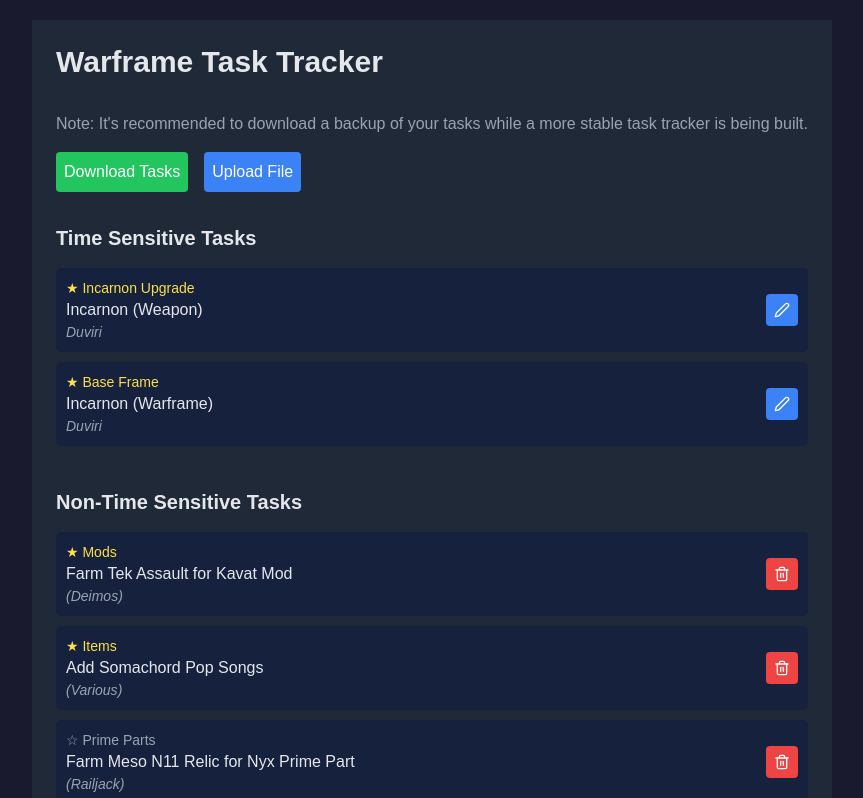
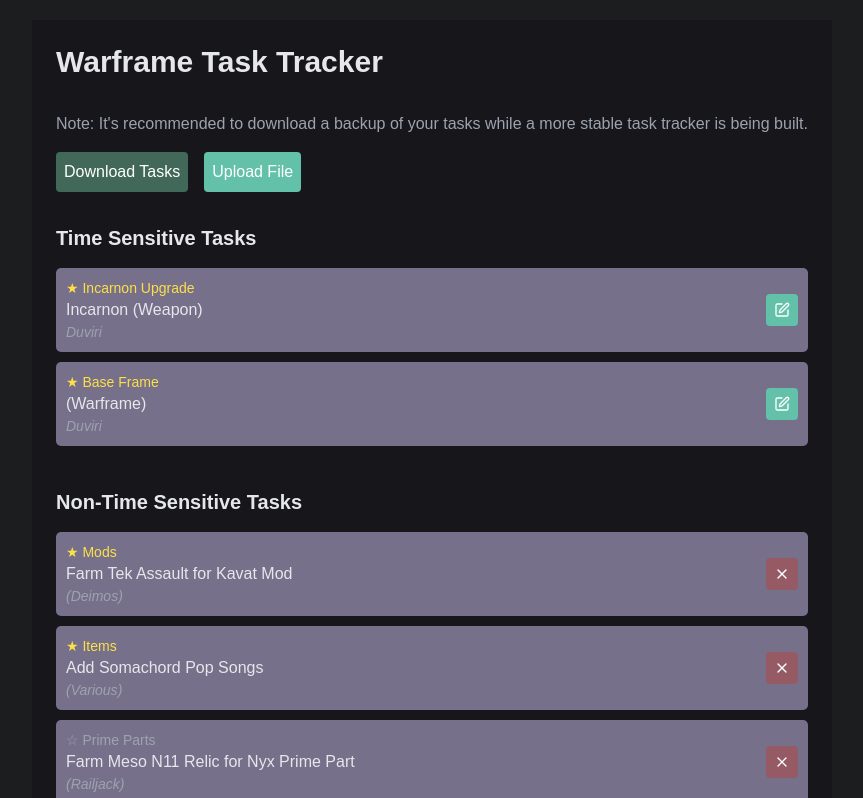
Before and after one commit to commdao/warframe-task-tracker, a React (Create React App) app: page / in a window 1280 px wide. Shown: the top 798 px of the page, without its empty margins (208-1071 px from the left). Built offline with nearby package versions, Linux system fonts and the light colour scheme.

Commit message:
drag and drop plus minor aesthetic changes

```diff
--- a/src/App.css
+++ b/src/App.css
@@ -4,7 +4,7 @@
 
 body {
   font-family: Arial, sans-serif;
-  background-color: #1a1a2e;
+  background-color: #1b1d1e;
   color: #e0e0e0;
   margin: 0;
   padding: 20px;
@@ -25,13 +25,29 @@
 }
 
 .task {
-  background-color: #16213e;
+  background-color: #77708b;
   padding: 10px;
   margin-bottom: 10px;
   border-radius: 5px;
   display: flex;
   justify-content: space-between;
   align-items: center;
+}
+
+.bg-gray-800 {
+  background-color: #17161b;
+}
+
+.bg-blue-500 {
+  background-color: #63c1aa;
+}
+
+.bg-red-500 {
+  background-color: #955a64;
+}
+
+.bg-green-500 {
+  background-color: #416859;
 }
 
 .high-interest {
@@ -44,7 +60,7 @@
 
 .location {
   font-style: italic;
-  color: #0f3460;
+  color: #4e4951;
 }
 
 .add-task input, .add-task select, .add-task button {
@@ -55,7 +71,7 @@
 }
 
 button {
-  background-color: #e94560;
+  background-color: #7f868b;
   color: white;
   border: none;
   padding: 5px 10px;
@@ -67,5 +83,5 @@
 }
 
 button:hover {
-  background-color: #b83b5e;
+  background-color: #4e4951;
 }
--- a/src/WarframeTaskTracker.js
+++ b/src/WarframeTaskTracker.js
@@ -1,13 +1,5 @@
 import React, { useState, useRef, useEffect } from 'react';
-import { PlusCircle, Trash2, Edit2 } from 'lucide-react';
-import { DragDropContext, Droppable, Draggable } from 'react-beautiful-dnd';
-import { HTML5Backend } from 'react-dnd-html5-backend'
-import { TouchBackend } from 'react-dnd-touch-backend'
-import { isMobile } from 'react-device-detect'
-
-const getBackend = () => {
-  return isMobile? TouchBackend : HTML5Backend;
-};
+import { PlusCircle, X, SquarePen } from 'lucide-react';
 
 const WarframeTaskTracker = () => {
   const [tasks, setTasks] = useState(() => {
@@ -19,29 +11,130 @@
     ];
   });
 
-  const onDragEnd = (result) => {
-    if (!result.destination) return;
+  const handleDragStart = (e, taskId, index) => {
+    try{
+      //e.preventDefault();
+      e.dataTransfer.effectAllowed = 'move';
+      e.dataTransfer.setData('application/json', JSON.stringify({
+        taskId: taskId.toString(),
+        sourceIndex: index.toString()
+      }));
+      e.currentTarget.classList.add('opacity-50');
+    } catch (error) {
+      console.error('Drag start error:', error);
+    }
+  };
 
-    const sourceId = result.source.droppableId;
-    const destId = result.destination.droppableId;
+  const handleDragEnd = (e) => {
+    try {
+      e.preventDefault();
+      e.currentTarget.classList.remove('opacity-50');
 
-    const newTasks = Array.from(tasks);
-    const [reorderedItem] = newTasks.splice(result.source.index, 1);
-    newTasks.splice(result.destination.index, 0, reorderedItem);
+      document.querySelectorAll('.task').forEach(task => {
+        task.classList.remove('border-t-4', 'border-b-4');
+      });
+    } catch (error) {
+      console.error('Drag end error:', error);
+    }
+  };
 
-    // Update the timeSensitive property if moving between lists
-    if (sourceId !== destId) {
-      reorderedItem.timeSensitive = destId === "Time Sensitive Tasks";
+  const handleDragOver = (e) => {
+    try {
+      e.preventDefault();
+      e.stopPropagation();
+
+      const dropzone = e.currentTarget;
+      dropzone.classList.add('bg-gray-600');
+      const taskElement = e.target.closest('.task');
+
+      if (taskElement) {
+        const rect = taskElement.getBoundingClientRect();
+        const midPoint = rect.top + rect.height / 2;
+
+        document.querySelectorAll('.task').forEach(task => {
+          taskElement.classList.remove('border-t-4', 'border-b-4');
+        });
+
+        if (e.clientY < midPoint) {
+          taskElement.classList.add('border-t-4');
+        } else {
+          taskElement.classList.add('border-b-4');
+        }
+      }
+    } catch (error) {
+      console.error('Drag over error:', error);
     }
+  };
 
-    setTasks(newTasks);
+  const handleDragLeave = (e) => {
+    try {
+      e.preventDefault();
+      e.stopPropagation();
+      const dropzone = e.currentTarget;
+      dropzone.classList.remove('bg-gray-600');
+
+      const taskElement = e.target.closest('.task');
+      if (taskElement) {
+        taskElement.classList.remove('border-t-4', 'border-b-4');
+      }
+    } catch (error) {
+      console.error('Drag leave error:', error);
+    }
+  };
+
+  const handleDrop = (e, isTimeSensitive, targetIndex) => {
+    try {
+      e.preventDefault();
+      e.stopPropagation();
+
+      const dropzone = e.currentTarget;
+      dropzone.classList.remove('bg-gray-600');
+
+      document.querySelectorAll('.task').forEach(task => {
+        task.classList.remove('border-t-4', 'border-b-4');
+      });
+
+      const data = JSON.parse(e.dataTransfer.getData('application/json'));
+      const taskId = parseInt(data.taskId);
+      const sourceIndex = parseInt(data.sourceIndex);
+
+      if (isNaN(taskId) || isNaN(sourceIndex)) {
+        console.error('Invalid drag data');
+        return;
+      }
+
+      const taskElement = e.target.closest('.task');
+      const newTasks = [...tasks];
+      const [movedTask] = newTasks.splice(sourceIndex, 1);
+
+      if (!movedTask) {
+        console.error('Task not found');
+        return;
+      }
+
+      if (movedTask.timeSensitive !== isTimeSensitive) {
+        movedTask.timeSensitive = isTimeSensitive;
+      }
+      let insertIndex = targetIndex;
+        if (taskElement) {
+          const rect = taskElement.getBoundingClientRect();
+          const midPoint = rect.top + rect.height / 2;
+          if (e.clientY > midPoint) {
+            insertIndex++;
+          }
+        }
+        newTasks.splice(insertIndex, 0, movedTask);
+        setTasks(newTasks);
+    } catch (error) {
+      console.error('Drop error:', error);
+    }
   };
 
   const [constantTasks, setConstantTasks] = useState(() => {
     const storedConstantTasks = localStorage.getItem('constantTasks');
     return storedConstantTasks ? JSON.parse(storedConstantTasks) : [
       { id: 'incarnon-weapon', description: 'Incarnon (Weapon)', timeSensitive: true, interest: 'high', location: 'Duviri', type: 'Incarnon Upgrade', editing: false },
-      { id: 'incarnon-warframe', description: 'Incarnon (Warframe)', timeSensitive: true, interest: 'high', location: 'Duviri', type: 'Base Frame', editing: false },
+      { id: 'base-warframe', description: '(Warframe)', timeSensitive: true, interest: 'high', location: 'Duviri', type: 'Base Frame', editing: false },
     ];
   });
 
@@ -153,12 +246,11 @@
     const isTimeSensitive = title === "Time Sensitive Tasks";
 
     return (
-      <Droppable droppableId={title}>
-        {(provided) => (
           <div
             className="task-list w-full min-w-full"
-            ref={provided.innerRef}
-            {...provided.droppableProps}
+            onDragOver={handleDragOver}
+            onDragLeave={handleDragLeave}
+            onDrop={(e) => handleDrop(e, isTimeSensitive, 0)}
           >
         <h2 className="text-xl font-bold mb-4">{title}</h2>
         {isTimeSensitive && constantTasks.map(task => (
@@ -193,21 +285,16 @@
               <span className="text-gray-400 text-sm italic">{task.location}</span>
             </div>
             <button className="bg-blue-500 hover:bg-blue-600 text-white p-2 rounded" onClick={() => toggleConstantTaskEdit(task.id)}>
-              <Edit2 size={16} />
+              <SquarePen size={16} />
             </button>
           </div>
         ))}
         {sortedTasks.map((task, index) => (
-          <Draggable key={task.id} draggableId={task.id.toString()} index={index}>
-            {(provided) => (
               <div
-                ref={provided.innerRef}
-                {...provided.draggableProps}
-                {...provided.dragHandleProps}
-                style={{
-                  ...provided.draggableProps.style,
-                  touchAction: 'none'
-                }}
+                key={task.id}
+                draggable="true"
+                onDragStart={(e) => handleDragStart(e, task.id, index)}
+                onDragEnd={handleDragEnd}
                 className="task bg-gray-700 p-4 mb-4 rounded-lg flex justify-between items-center"
               >
             <div className="flex flex-col">
@@ -231,16 +318,11 @@
               {task.location && <span className="text-gray-400 text-sm italic"> ({task.location})</span>}
             </div>
             <button className="bg-red-500 hover:bg-red-600 text-white p-2 rounded" onClick={() => removeTask(task.id)}>
-              <Trash2 size={16} />
+              <X size={16} />
             </button>
             </div>
-            )}
-          </Draggable>
         ))}
-        {provided.placeholder}
       </div>
-      )}
-    </Droppable>
     );
   };
 
@@ -271,7 +353,6 @@
   };
 
   return (
-    <DragDropContext onDragEnd={onDragEnd}>
     <div className="warframe-tracker max-w-4xl mx-auto p-6 bg-gray-800 text-gray-200">
       <h1 className="text-3xl font-bold mb-8">Warframe Task Tracker</h1>
 
@@ -405,7 +486,6 @@
         </button>
       </div>
     </div>
-    </DragDropContext>
   );
 };
 
```
